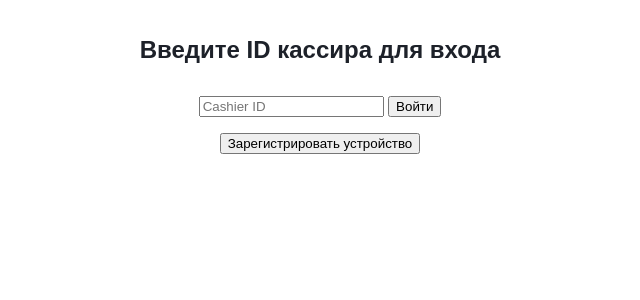
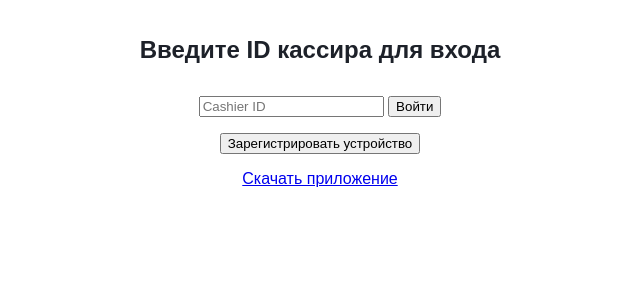
Before and after one commit to slavikyd/vanil_web, a FastAPI app: template app/templates/index.html in a window 1280 px wide. Shown: the top 300 px of the page, without its empty margins (320-960 px from the left). Run offline with FastAPI, Linux system fonts and the light colour scheme; the template is opened without the code that fills it, so the values that code supplies are empty; parts of the project's set-up code (start-up, migrations or seed data) failed here and were passed over; some libraries are stand-ins or nearby versions.

Commit message:
added link to download the app

```diff
--- a/app/templates/index.html
+++ b/app/templates/index.html
@@ -77,6 +77,11 @@
     <button type="button" id="btn-register" onclick="registerDevice()">Зарегистрировать устройство</button>
     <p id="reg-code" style="display:none; font-size: 2em; font-weight: bold; letter-spacing: 0.3em; margin-top: 0.5em;"></p>
     <p id="reg-hint" style="display:none; font-size: 12px; color: #999;">Код действителен 10 минут</p>
+</div>
+
+
+<div style="text-align: center; margin-top: 1em;">
+    <a href="https://disk.yandex.ru/d/Q3cgxqkTs0y4-g">Скачать приложение</a>
 </div>
 
 <script>
```
